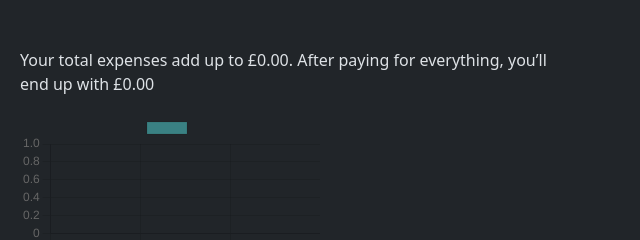
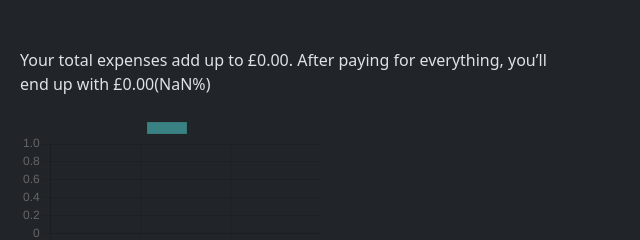
Before and after one commit to absurdity9/twostepcalc, a plain HTML site: page index.html in a window 1280 px wide. Both pictures are taken after a click on the button "Next". Shown: the top 240 px of the page, 632-1272 px from the left. Drawn offline with nearby package versions, Linux system fonts and the light colour scheme.

Commit message:
+in_out ratio

```diff
--- a/index.html
+++ b/index.html
@@ -93,7 +93,7 @@
 
             <div class="col-md-6">
                 <p>Your total expenses add up to £<span class="inline-block" id="totalCosts"></span>. After paying for
-                    everything, you’ll end up with £<span class="inline-block" id="cashLeftDisplay1"></span></p>
+                    everything, you’ll end up with £<span class="inline-block" id="cashLeftDisplay1"></span>(<span class="inline-block" id="in-out-ratio"></span>%)</p>
                 <div class="row">
                     <div class="col-md-6">
                         <canvas id="cashFlowChart"></canvas> <!-- Chart for cashflow with three bars -->
--- a/script.js
+++ b/script.js
@@ -89,6 +89,9 @@ function updateCashFlowChart() {  // Logic to update cashflow chart with data
     document.getElementById('totalCosts').textContent = totalCosts.toFixed(2).toLocaleString(); // Update text with numbers
     document.getElementById('cashLeftDisplay1').textContent = cashleft.toFixed(2).toLocaleString();
     document.getElementById('cashLeftDisplay2').textContent = cashleft.toFixed(2).toLocaleString();
+
+    inOutRatio = ((netMonthlySalary - totalCosts) / netMonthlySalary) * 100;
+    document.getElementById("in-out-ratio").textContent = inOutRatio.toFixed(2);
   }
 costShelterBillsInput.addEventListener('input', updateCashFlowChart); // Update chart after value changes
 costTravelInput.addEventListener('input', updateCashFlowChart);
```
